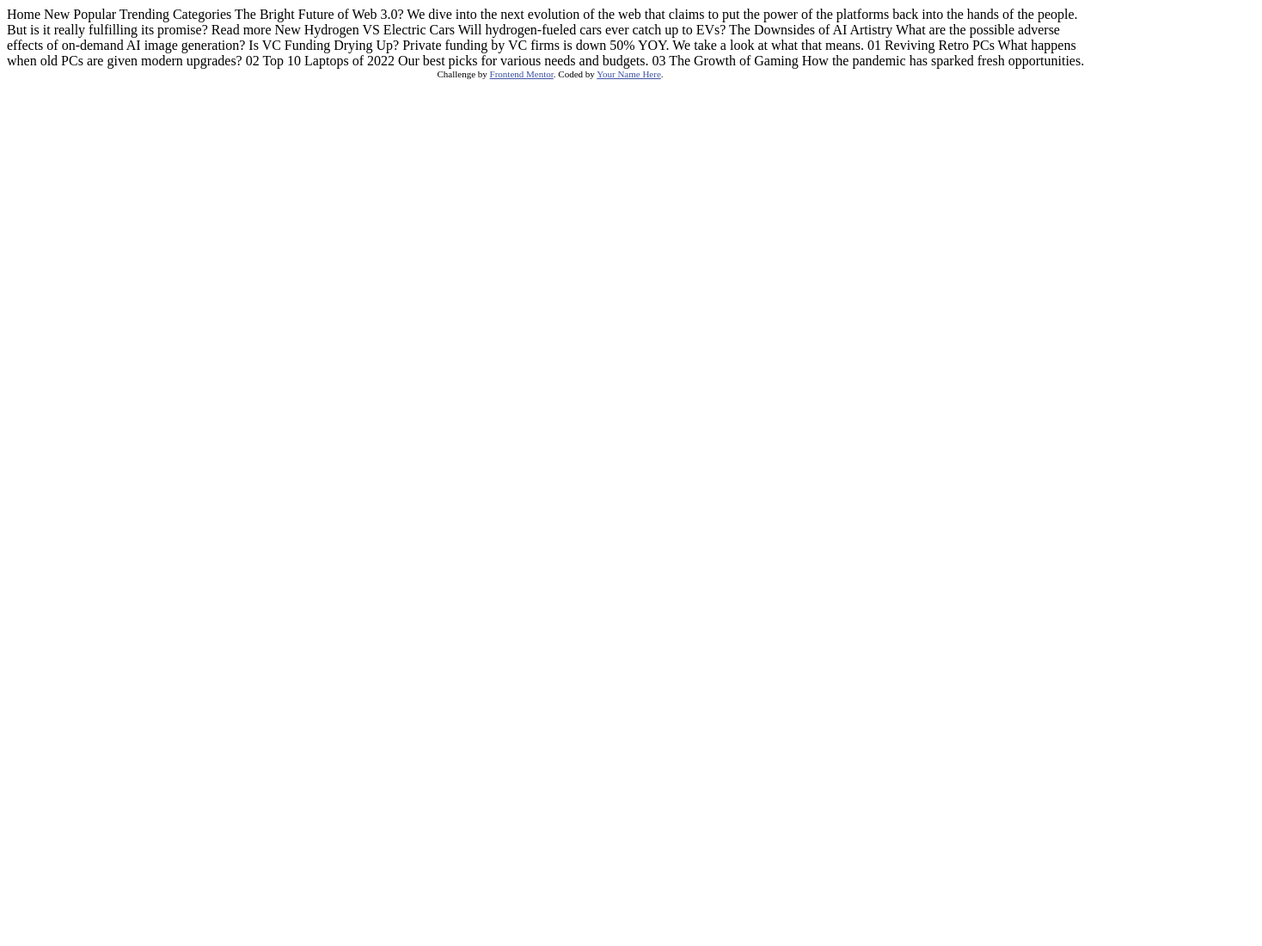
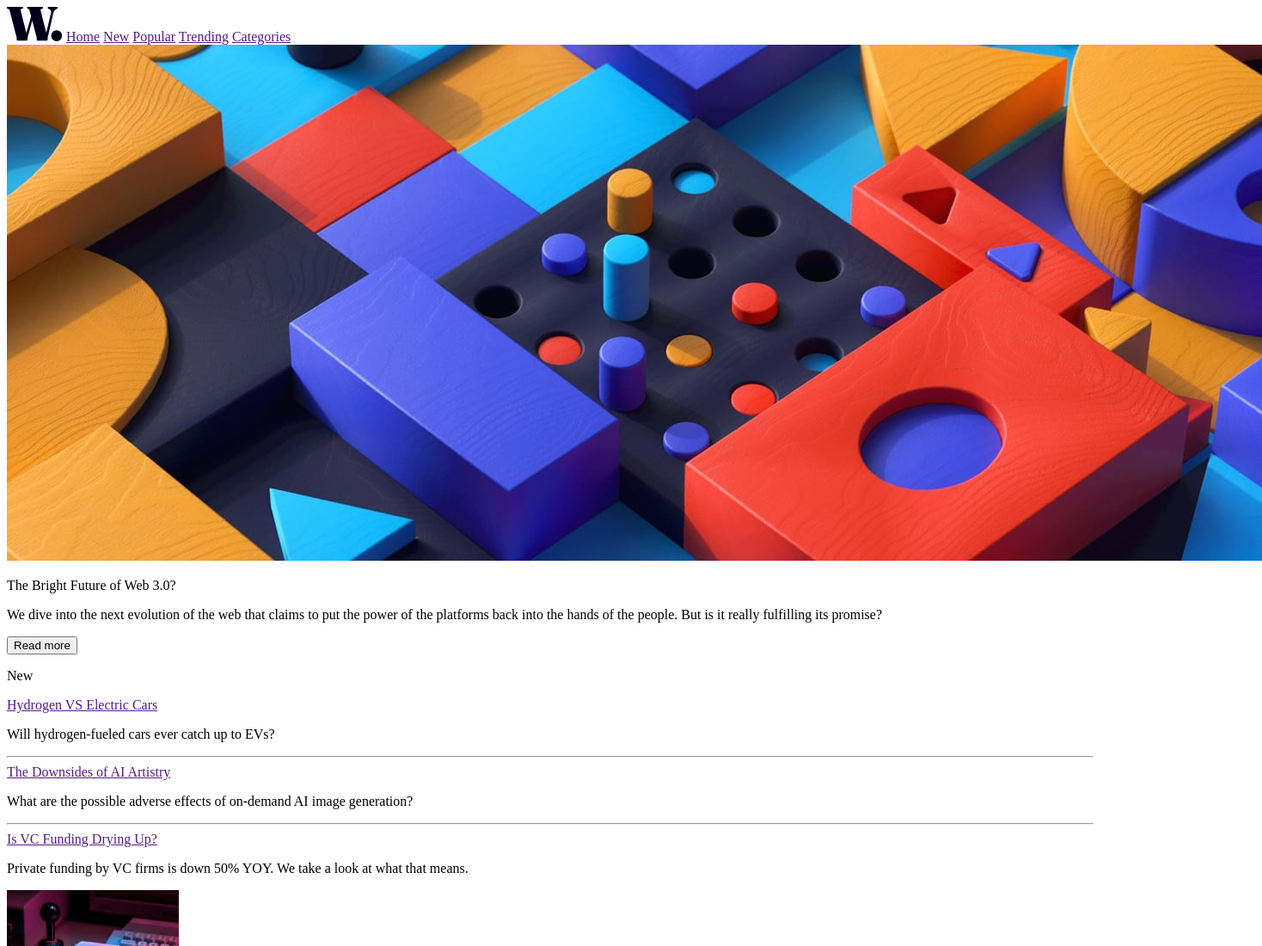
Before and after one commit to SlawekProg/FM-News-Homepage, a plain HTML site: page index.html in a window 1280 px wide. Shown: the top 1100 px of the page at 86% size, 1468 px wide, since content can reach past the window. Before the commit the page ends 800 px from the top, so only its background shows below. Drawn offline with nearby package versions, Linux system fonts and the light colour scheme.

Commit message:
Add files and HTML code

```diff
--- a/index.html
+++ b/index.html
@@ -5,56 +5,87 @@
   <meta name="viewport" content="width=device-width, initial-scale=1.0"> <!-- displays site properly based on user's device -->
 
   <link rel="icon" type="image/png" sizes="32x32" href="./assets/images/favicon-32x32.png">
+  <title>Frontend Mentor | News homepage</title>
+  <link rel="stylesheet" href="style.css">
 
-  <title>Frontend Mentor | News homepage</title>
-
-  <!-- Feel free to remove these styles or customise in your own stylesheet 👍 -->
-  <style>
-    .attribution { font-size: 11px; text-align: center; }
-    .attribution a { color: hsl(228, 45%, 44%); }
-  </style>
 </head>
 <body>
+  <div class="main">
+    <div class="row1">
+      <img src="./assets/images/logo.svg" alt="">
+      <a href="">Home</a>
+      <a href="">New</a>
+      <a href="">Popular</a>
+      <a href="">Trending</a>
+      <a href="">Categories</a>
+    </div>
+    <div class="row2">
+      <div>
+        <img src="./assets/images/image-web-3-desktop.jpg" alt="">
+      </div>
+      <div>
+        <p>The Bright Future of Web 3.0?</p>
+      </div>
+      <div>
+        <p>We dive into the next evolution of the web that claims to put the power of the platforms back into the hands of the people.
+            But is it really fulfilling its promise?</p>
+        <button>Read more</button>
+      </div>
+      <div>
+        <p>New</p>
+        <a href="">Hydrogen VS Electric Cars</a>
+        <p>Will hydrogen-fueled cars ever catch up to EVs?</p>
+        <hr>
+        <a href="">The Downsides of AI Artistry</a>
+        <p>What are the possible adverse effects of on-demand AI image generation?</p>
+        <hr>
+        <a href="">Is VC Funding Drying Up?</a>
+        <p>Private funding by VC firms is down 50% YOY. We take a look at what that means.</p>
+      </div>
+    </div>
+    <div class="row3">
+        <div class="retro">
+          <div>
+            <img src="./assets/images/image-retro-pcs.jpg" alt="">
+          </div>
+          <div>
+            <p>01</p>
+            <a href="">Reviving Retro PCs</a>
+            <p>What happens when old PCs are given modern upgrades?</p>
+          </div>
+        </div>
+        <div class="laptops">
+          <div>
+            <img src="./assets/images/image-top-laptops.jpg" alt="">
+          </div>
+          <div>
+            <p>02</p>
+            <a href="">Top 10 Laptops of 2022</a>
+            <p>Our best picks for various needs and budgets.</p>
+          </div>
+        </div>
+        <div class="gaming">
+          <div>
+            <img src="./assets/images/image-gaming-growth.jpg" alt="">
+          </div>
+          <div>
+            <p>03</p>
+            <a href="">The Growth of Gaming</a>
+            <p>How the pandemic has sparked fresh opportunities.</p>
+          </div>
+        </div>
+    </div>
+  </div>
 
-  Home
-  New
-  Popular
-  Trending
-  Categories
 
-  The Bright Future of Web 3.0?
 
-  We dive into the next evolution of the web that claims to put the power of the platforms back into the hands of the people.
-  But is it really fulfilling its promise?
 
-  Read more
-
-  New
-
-  Hydrogen VS Electric Cars
-  Will hydrogen-fueled cars ever catch up to EVs?
-
-  The Downsides of AI Artistry
-  What are the possible adverse effects of on-demand AI image generation?
-
-  Is VC Funding Drying Up?
-  Private funding by VC firms is down 50% YOY. We take a look at what that means.
-
-  01
-  Reviving Retro PCs
-  What happens when old PCs are given modern upgrades?
-
-  02
-  Top 10 Laptops of 2022
-  Our best picks for various needs and budgets.
-
-  03
-  The Growth of Gaming
-  How the pandemic has sparked fresh opportunities.
 
   <div class="attribution">
     Challenge by <a href="https://www.frontendmentor.io?ref=challenge" target="_blank">Frontend Mentor</a>.
     Coded by <a href="#">Your Name Here</a>.
   </div>
+  <script src="https://ajax.googleapis.com/ajax/libs/jquery/3.7.1/jquery.min.js"></script>
+  <script src="index.js"></script>
 </body>
 </html>
--- /dev/null
+++ b/style.css
@@ -0,0 +1,4 @@
+
+
+.attribution { font-size: 11px; text-align: center; }
+.attribution a { color: hsl(228, 45%, 44%); }
```
Also changed, not shown: index.js (added).
